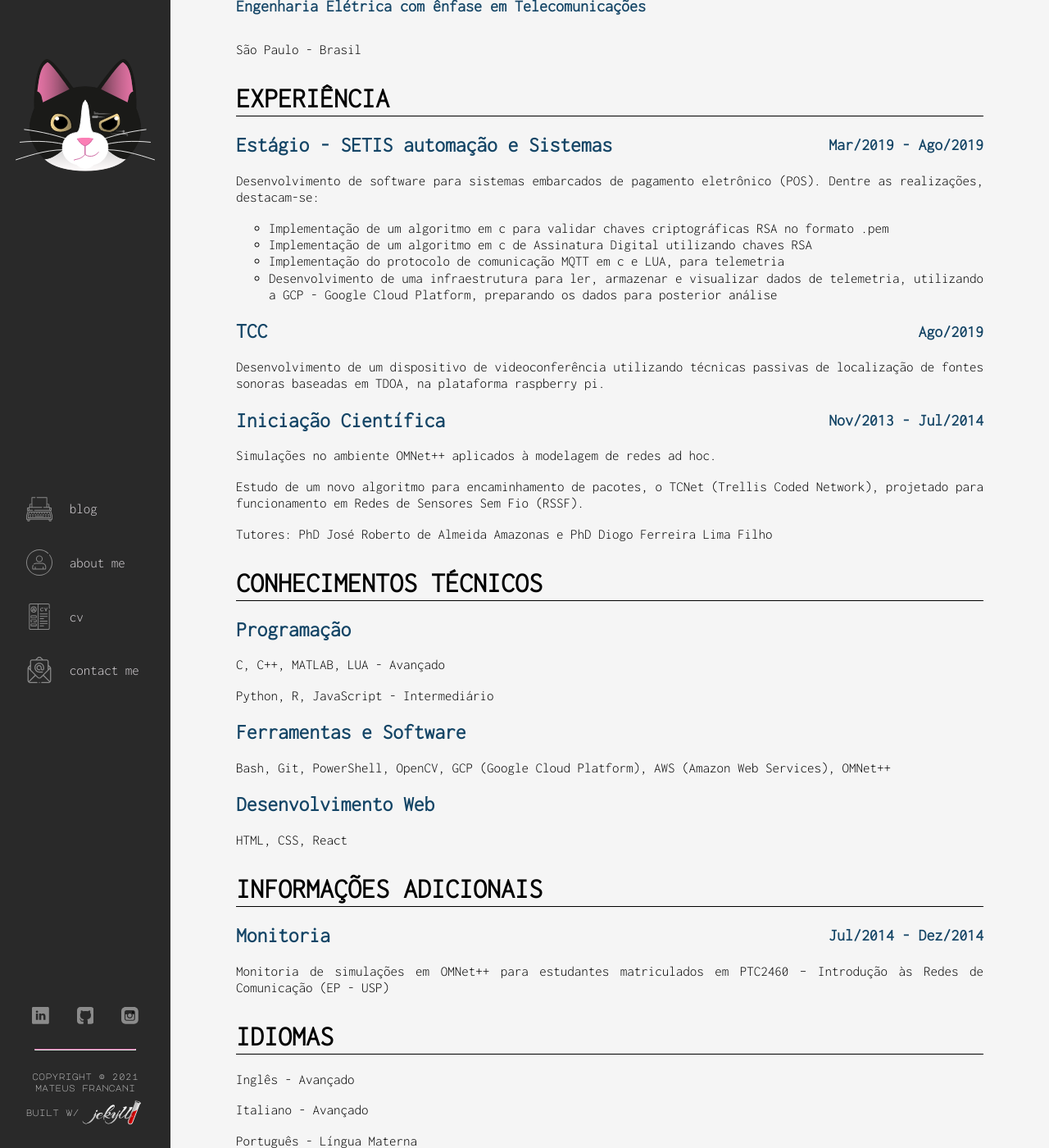
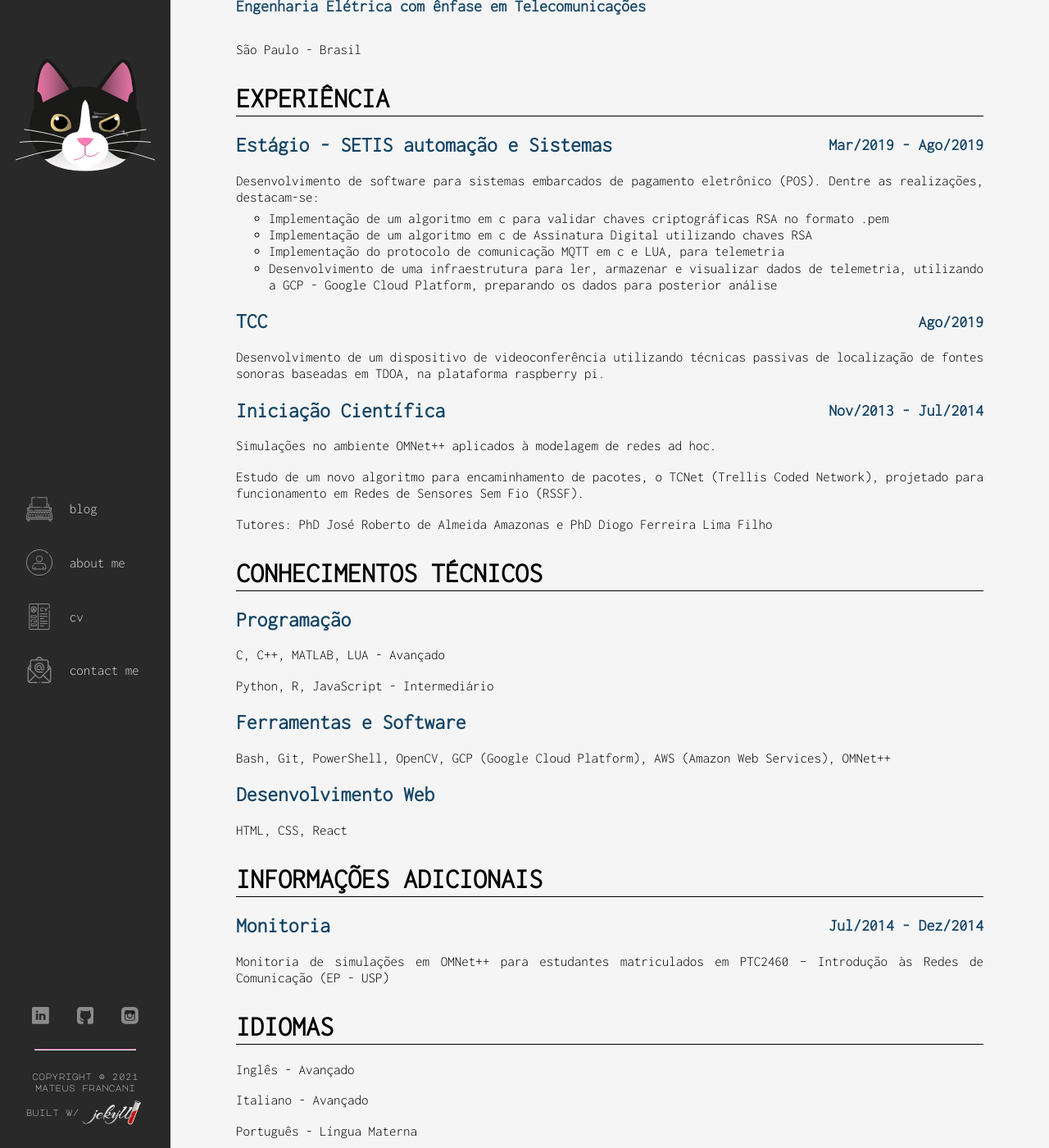
Before and after one commit to mfrNWV/mfrNWV.github.io, a Jekyll site: the page built from cv.html, in a window 1280 px wide and 1400 px high, scrolled down 565 px. Shown: the whole window at 82% size. Built offline with Jekyll 4.4.1, drawn with Linux system fonts in a browser that asks for light colours; some web fonts are replaced.

Commit message:
Updated CV.

```diff
--- a/_sass/cv.scss
+++ b/_sass/cv.scss
@@ -106,7 +106,7 @@
             justify-content: space-between;
 }
 
-.where-date h2, h3{
+.where-date h2, h3 {
     color: var(--bgc-dakblue);
     margin: 0px;
 }
@@ -115,6 +115,10 @@
     margin: 10px 0px 30px 0px;
     color: var(--bgc-dakblue);
     font-size: 20px;
+}
+
+.cv-section p {
+    margin-bottom: 0px;
 }
 
 .cv-section ul {
```
